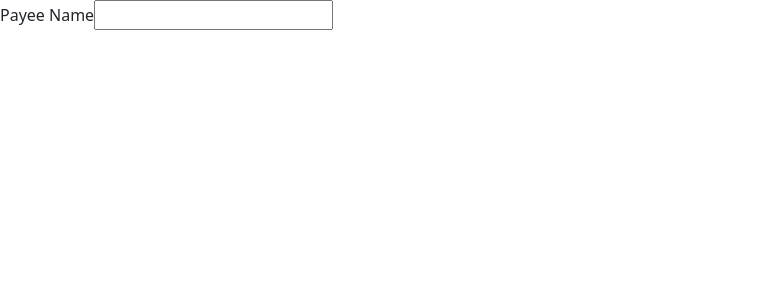
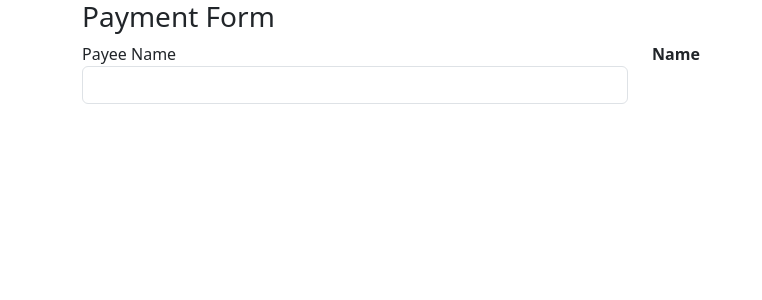
Before and after one commit to fundayluck/angular-pipes, an Angular app: page / in a window 1280 px wide. Shown: the top 300 px of the page, without its empty margins (0-762 px from the left). Built offline with nearby package versions, Linux system fonts and the light colour scheme.

Commit message:
styling payee name form

```diff
--- a/src/app/app.component.html
+++ b/src/app/app.component.html
@@ -1,6 +1,14 @@
-<div>
-  <label>Payee Name</label>
-  <input (input)="onNameChange($event)" />
+<div class="container">
+  <h3>Payment Form</h3>
+
+  <div class="row">
+    <div class="form-group col">
+      <label>Payee Name</label>
+      <input class="form-control" (input)="onNameChange($event)" />
+    </div>
+    <div class="col">
+      <label><b>Name</b></label>
+      <div>{{ name | titlecase }}</div>
+    </div>
+  </div>
 </div>
-
-{{ name | titlecase }}
```
